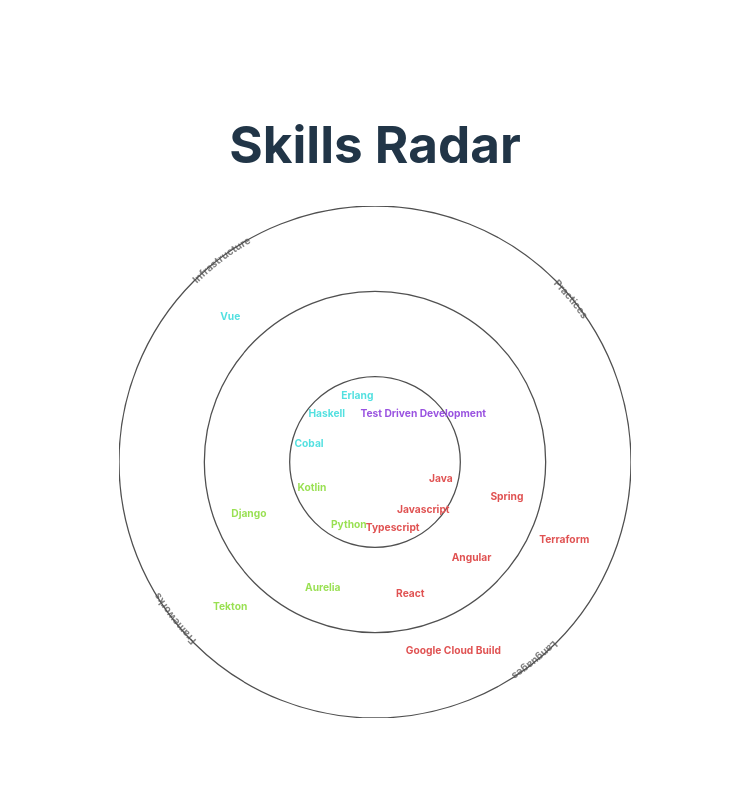
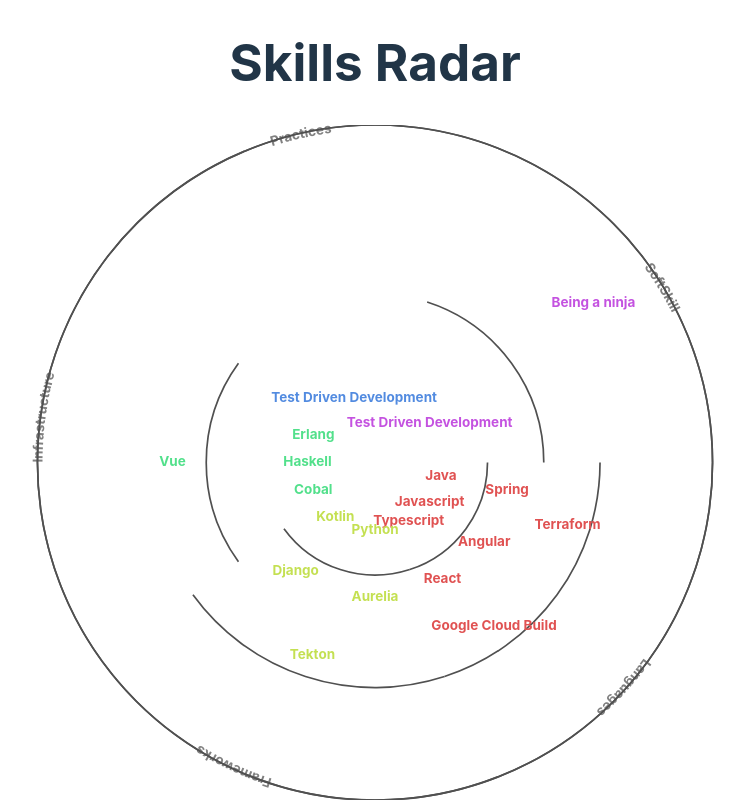
Before and after one commit to jnsartwell/resume, a React (Vite) app: page / in a window 1280 px wide. Shown: the whole page, without its empty margins (265-1010 px from the left). Built offline with nearby package versions, Linux system fonts and the light colour scheme.

Commit message:
now draws only number of lines inside the sectors as there are experience levels

```diff
--- a/src/App.css
+++ b/src/App.css
@@ -1,4 +1,6 @@
 #root {
   margin: 0 auto;
   text-align: center;
+  width: 100vw;
+  height: 100vh;
 }
--- a/src/components/SkillsRadar/SkillsRadar.tsx
+++ b/src/components/SkillsRadar/SkillsRadar.tsx
@@ -124,22 +124,49 @@
             })}
         </>
     );
-    const renderCircles = () => (
-        <>
-            {levelRadii.map((radius, index) => (
+    const renderCircles = () => {
+        const radii: { [key: string]: number[] } = {}; // Radii for each category
+
+        skillCategories.forEach((category) => {
+            const categoryLevels = Object.keys(skills[category]);
+            const numCategoryLevels = categoryLevels.length;
+            const categoryRadii: number[] = [];
+            const radiusStep = 50 / numCategoryLevels;
+            for (let i = 1; i <= numCategoryLevels; i++) {
+                categoryRadii.push(radiusStep * i);
+            }
+            radii[category] = categoryRadii;
+        });
+
+        return (
+            <>
+                {/* Render the complete outer circle */}
                 <circle
-                    key={index}
                     cx="50"
                     cy="50"
-                    r={radius}
+                    r={50}
                     strokeWidth={.25}
                     stroke="#505050"
                     fill="none"
                 />
-            ))}
-        </>
-    );
 
+                {skillCategories.map((category, categoryIndex) => {
+                    const categoryAngle = angle * categoryIndex;
+                    const nextCategoryAngle = angle * (categoryIndex + 1); // Angle of the next category
+                    return radii[category].map((radius, radiusIndex) => (
+                        <path
+                            key={`${category}-${radiusIndex}`}
+                            d={`M ${50 + Math.cos((categoryAngle * Math.PI) / 180) * radius},${50 + Math.sin((categoryAngle * Math.PI) / 180) * radius}
+                               A ${radius},${radius} 0 0 1 ${50 + Math.cos((nextCategoryAngle * Math.PI) / 180) * radius},${50 + Math.sin((nextCategoryAngle * Math.PI) / 180) * radius}`}
+                            strokeWidth={.25}
+                            stroke="#505050"
+                            fill="none"
+                        />
+                    ));
+                })}
+            </>
+        );
+    };
     return (
         <svg width="100%" height="100%" viewBox="0 0 100 100">
             {renderSectorLines()}
--- a/src/data/SkillData.ts
+++ b/src/data/SkillData.ts
@@ -43,4 +43,10 @@
             {name: 'Test Driven Development'},
         ]
     },
+    SoftSkill: {
+        Expert: [
+            {name: 'Test Driven Development'},
+        ],
+        SuperShredder: [{name:'Being a ninja'}]
+    },
 }
--- a/src/pages/Skills/Skills.css
+++ b/src/pages/Skills/Skills.css
@@ -4,6 +4,5 @@
     align-items: center;
 
     width: 100%;
-    min-width: 40vw;
-
+    height: 100%;
 }
```
